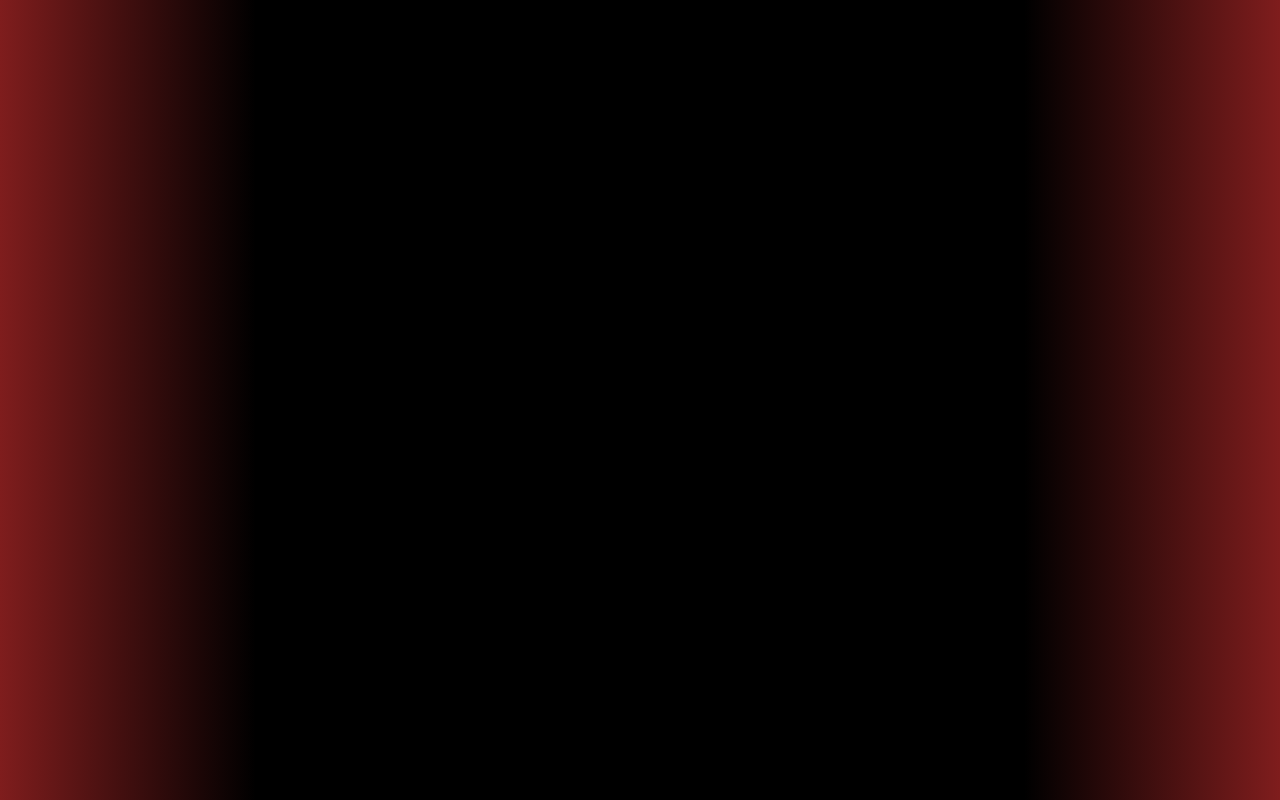
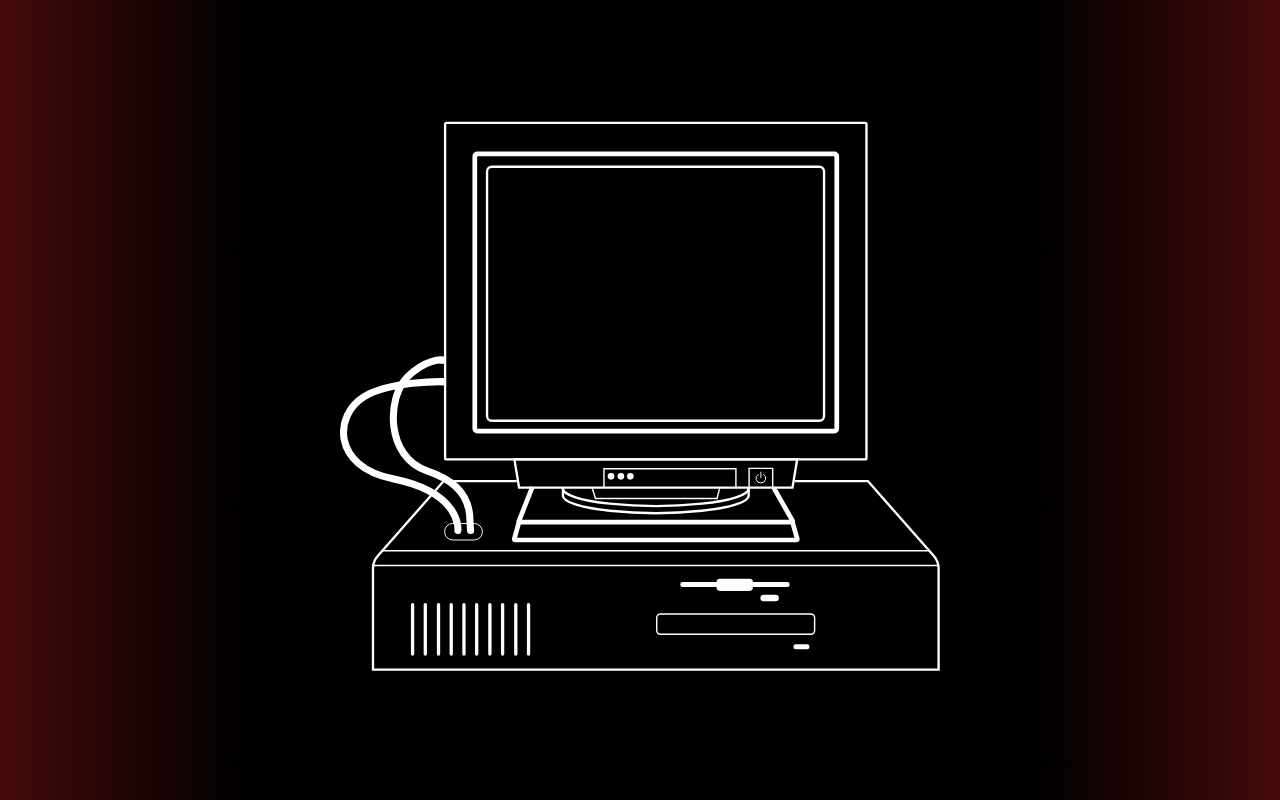
Before and after one commit to SemicolonUnexpected/website-portfolio-v2, a Next.js app: page / in a window 1280 px wide. Built offline with nearby package versions, Linux system fonts and the light colour scheme.

Commit message:
Added the computer and mouse art I created in inkscape... Please have a look

```diff
--- a/app/layout.tsx
+++ b/app/layout.tsx
@@ -20,11 +20,11 @@ export default function RootLayout({
     <html lang="en">
       <body className={jetBrains.className}>
         <div className="flex">
-          <div className="bg-gradient-to-r from-red-900 basis-1/5"/>
-          <div className="basis-3/5">
+          <div className="bg-gradient-to-r from-red-950 basis-1/5"/>
+          <div className="min-w-fit basis-3/5">
             {children}
           </div>
-          <div className="bg-gradient-to-l from-red-900 basis-1/5"/>
+          <div className="bg-gradient-to-l from-red-950 basis-1/5"/>
         </div>
       </body>
     </html>
--- a/app/page.tsx
+++ b/app/page.tsx
@@ -1,7 +1,10 @@
+import { Computer } from "@/components/computer-art";
+
 export default function Home() {
   return (
     <main className="flex min-h-screen flex-col items-center justify-between p-24">
       <div className="z-10 w-full max-w-5xl items-center justify-between font-mono text-sm lg:flex">
+        <Computer/>
       </div>
     </main>
   );
--- /dev/null
+++ b/components/computer-art.tsx
@@ -0,0 +1,60 @@
+import * as React from "react";
+
+import { IconSvgProps } from "@/types";
+
+export const Computer: React.FC<IconSvgProps> = ({
+  size = 600,
+  width,
+  height,
+  ...props
+}) => {
+  return (
+    <svg
+      height={size || height}
+      width={size || width}
+      viewBox="0 0 127.3 116.5"
+      {...props}
+    >
+      <g transform="translate(-38 -45.3)">
+        <path fill="none" stroke="#fff" strokeWidth=".3" d="M94 123v-4h28v4"/>
+        <rect width="76.8" height="58.8" x="66.6" y="52.2" fill="none" stroke="#fff" rx=".5" ry=".5"/>
+        <circle cx="95.5" cy="120.6" r=".7" fill="#fff"/>
+        <path fill="none" stroke="#fff" strokeWidth=".3" d="M124.8 123v-4.1h5v4.1"/>
+        <circle cx="97.6" cy="120.6" r=".7" fill="#fff"/>
+        <rect width="71.5" height="53.9" x="69.2" y="54.9" fill="none" stroke="#fff" strokeWidth=".5" rx="1" ry="1"/>
+        <rect width="89.4" height="71.4" x="60.3" y="45.6" fill="none" stroke="#fff" strokeWidth=".5" rx=".3" ry=".3"/>
+        <circle cx="99.6" cy="120.6" r=".7" fill="#fff"/>
+        <path fill="none" stroke="#fff" strokeWidth=".5" d="M75 117h60l-1 6H76z"/>
+        <path fill="none" stroke="#fff" strokeLinecap="round" strokeWidth=".2" d="M127.9 120.2a1 1 0 0 1 .4 1 1 1 0 0 1-1 .8 1 1 0 0 1-1-.7 1 1 0 0 1 .4-1.1m.6.7v-1.2"/>
+        <g fill="none" stroke="#fff" strokeLinecap="round">
+          <path strokeWidth=".3" d="m91.5 123 .7 2.3H118l.5-2"/>
+          <path strokeWidth=".5" d="M124.7 123.2a19.7 3.7 0 0 1-9.9 3.2 19.7 3.7 0 0 1-19.6 0 19.7 3.7 0 0 1-9.9-3.2"/>
+          <path strokeWidth=".5" d="M124.7 124.7a19.7 3.7 0 0 1-9.9 3.2 19.7 3.7 0 0 1-19.6 0 19.7 3.7 0 0 1-9.9-3.2m39.4-1.5v1.6m-39.4-1.6v1.6"/>
+        </g>
+        <g fill="none" stroke="#fff">
+          <path d="m130 123 4 7a.2.2 0 0 1-.2.3H76.2a.2.2 0 0 1-.2-.3l2.8-7.1"/>
+          <path strokeLinecap="round" strokeLinejoin="round" d="m134 130.3 1 3.5a.2.2 0 0 1-.2.3H75.2a.2.2 0 0 1-.2-.3l1-3.6"/>
+        </g>
+        <g fill="none" stroke="#fff">
+          <path strokeWidth=".5" d="M75.5 121.6H60l-14 15.9a4 4 110.7 0 0-1 2.6v21.5h120v-21.5a4 4 69.3 0 0-1-2.6l-14-15.9h-15.5"/>
+          <g strokeLinecap="round" strokeLinejoin="bevel">
+            <path strokeWidth=".3" d="M47 136.4h115.9m-118 3.1H165"/>
+            <path strokeWidth=".7" d="M53.4 147.8v10.5m2.7-10.5v10.5m2.8-10.5v10.5m2.7-10.5v10.5m2.7-10.5v10.5m2.7-10.5v10.5m2.8-10.5v10.5m2.7-10.5v10.5m2.8-10.5v10.5m2.7-10.5v10.5"/>
+            <path strokeWidth="1.5" d="m65.7 132.1-.2-3.4c-.3-3-2-6.9-8.9-9.2-9-3-8.7-15.6-4.3-20 3.9-3.9 7.3-3.6 7.3-3.6"/>
+            <path strokeWidth="1.5" d="M63 132.1s1-8-13.8-11c-12.9-2.6-12.5-13.5-6.1-17.4 5.5-3.3 16.5-3.2 16.5-3.2"/>
+          </g>
+        </g>
+        <rect width=".8" height="1.5" x="59.5" y="99.8" fill="#fff" ry="0"/>
+        <rect width=".8" height="1.5" x="59.3" y="95.2" fill="#fff" ry="0"/>
+        <rect width="8" height="3.5" x="60.2" y="130.6" fill="none" stroke="#fff" strokeWidth=".2" ry="1.7"/>
+        <rect width="33.5" height="4.3" x="105.2" y="149.8" fill="none" stroke="#fff" strokeWidth=".3" ry=".8"/>
+        <g fill="#fff">
+          <rect width="3.4" height="1.1" x="134.2" y="156.2" ry=".5"/>
+          <rect width="3.9" height="1.4" x="127.2" y="145.7" ry=".7"/>
+          <rect width="7.7" height="2.6" x="117.9" y="142.3" ry=".7"/>
+          <rect width="23.2" height="1.1" x="110.2" y="143" ry=".5"/>
+        </g>
+      </g>
+    </svg>
+  );
+};
--- a/components/icons/logo.tsx
+++ b/components/icons/logo.tsx
@@ -12,7 +12,7 @@ export const Logo: React.FC<IconSvgProps> = ({
     fill="none"
     height={size || height}
     viewBox="0 0 600 512"
-     width={size || height}
+    width={size || height}
     {...props}
   >
   <g stroke="white">
--- /dev/null
+++ b/components/mouse-art.tsx
@@ -0,0 +1,32 @@
+import * as React from "react";
+
+import { IconSvgProps } from "@/types";
+
+export const Mouse: React.FC<IconSvgProps> = ({
+  size = 750,
+  width,
+  height,
+  ...props
+}) => {
+  return (
+    <svg
+      height={size || height}
+      width={size || width}
+      viewBox="0 0 185.49 97.395"
+      {...props}
+    >
+      <g transform="translate(-20.447 -82.903)">
+        <g fill="none" stroke="#fff" stroke-linecap="round" strokeLinejoin="round">
+          <path d="m80.283 166.06s87.901-82.628 110.49-68.413c22.587 14.215 11.389 44.259 11.389 44.259s-0.73311 3.6757-19.859 12.29c-18.672 8.4102-91.767 25.102-91.767 25.102z" strokeWidth="2"/>
+          <path d="m95.492 91.841s29.245-12.902 61.334 13.201"/>
+          <path d="m80.701 166.2-58.484-17.553c-10.129-3.0399 81.678-98.714 166.93-51.856" strokeWidth="2"/>
+          <path d="m105.34 104.18c-26.366 13.903-53.264 44.115-56.582 51.956"/>
+          <path d="m80.798 165.9s82.125-77.633 107.7-69.21" strokeWidth="2.5"/>
+          <path d="m90.372 179.77-67.163-21.279-2.2046-10.828"/>
+        </g>
+        <path d="m74.039 127.43c-1.2855-1.519-1.5003-3.5877-0.08167-6.0023 1.4186-2.4146 4.1995-4.1074 6.9037-5.003 2.7041-0.89556 7.4923-0.45288 6.489 1.9393-1.8354 1.8621-6.1591 5.658-10.262 8.6721-1.1803 0.83053-3.0495 0.39382-3.0495 0.39382z" fill="#fff" strokeWidth="0"/>
+        <ellipse transform="matrix(.94935 .31422 -.32433 .94594 0 0)" cx="98.861" cy="138.14" rx="4.2772" ry="3.1095" fill="#fff" strokeWidth="0"/>
+      </g>
+    </svg>
+  );
+};
--- /dev/null
+++ b/types/index.ts
@@ -0,0 +1,5 @@
+import { SVGProps } from "react";
+
+export type IconSvgProps = SVGProps<SVGSVGElement> & {
+  size?: number;
+};
```
Also changed, not shown: types/config/site.ts (added).
